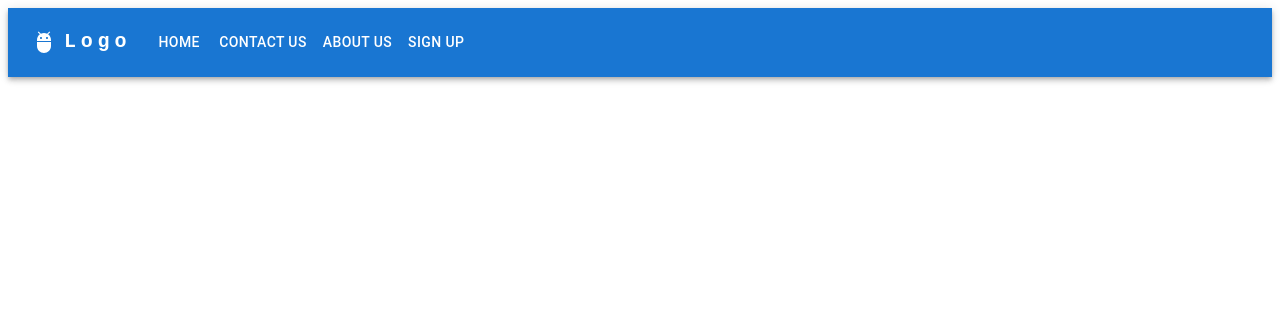
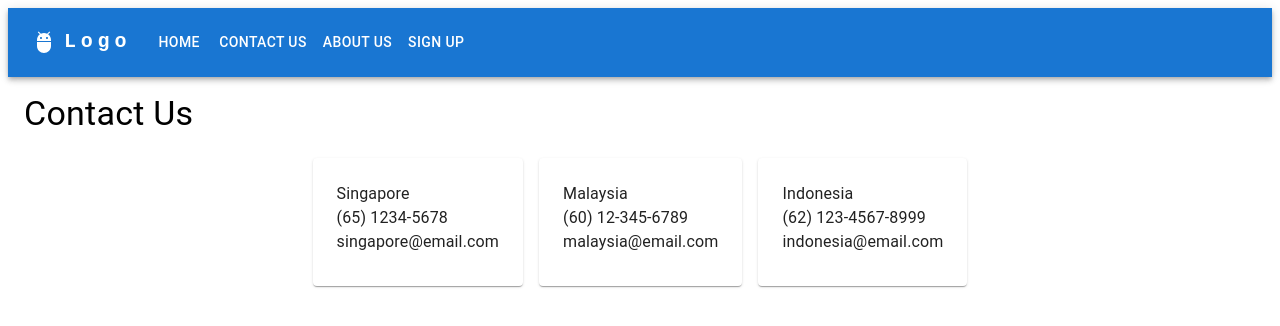
Before and after one commit to azheem-rahman/geco-assignment-w4d3-dailytask, a React app: page /contact in a window 1280 px wide. Shown: the top 326 px of the page. Built offline with nearby package versions, Linux system fonts and the light colour scheme.

Commit message:
Contact Us component done

```diff
--- a/src/Contact/Contact.js
+++ b/src/Contact/Contact.js
@@ -1,7 +1,51 @@
-import React from "react";
+import { Box, Card, CardContent, Typography } from "@mui/material";
+import React, { useState } from "react";
 
 const Contact = () => {
-  return <div></div>;
+  const [contactData, setContactData] = useState([
+    {
+      location: "Singapore",
+      contactNum: "(65) 1234-5678",
+      email: "singapore@email.com",
+    },
+    {
+      location: "Malaysia",
+      contactNum: "(60) 12-345-6789",
+      email: "malaysia@email.com",
+    },
+    {
+      location: "Indonesia",
+      contactNum: "(62) 123-4567-8999",
+      email: "indonesia@email.com",
+    },
+  ]);
+
+  return (
+    <React.Fragment>
+      <Typography variant="h4" style={{ margin: "1rem" }}>
+        Contact Us
+      </Typography>
+      <Box
+        sx={{
+          display: "flex",
+          flexDirection: "row",
+          justifyContent: "center",
+        }}
+      >
+        {contactData.map((contact, index) => {
+          return (
+            <Card key={index} sx={{ m: 1, p: 1 }}>
+              <CardContent>
+                <Typography>{contact.location}</Typography>
+                <Typography>{contact.contactNum}</Typography>
+                <Typography>{contact.email}</Typography>
+              </CardContent>
+            </Card>
+          );
+        })}
+      </Box>
+    </React.Fragment>
+  );
 };
 
 export default Contact;
```
